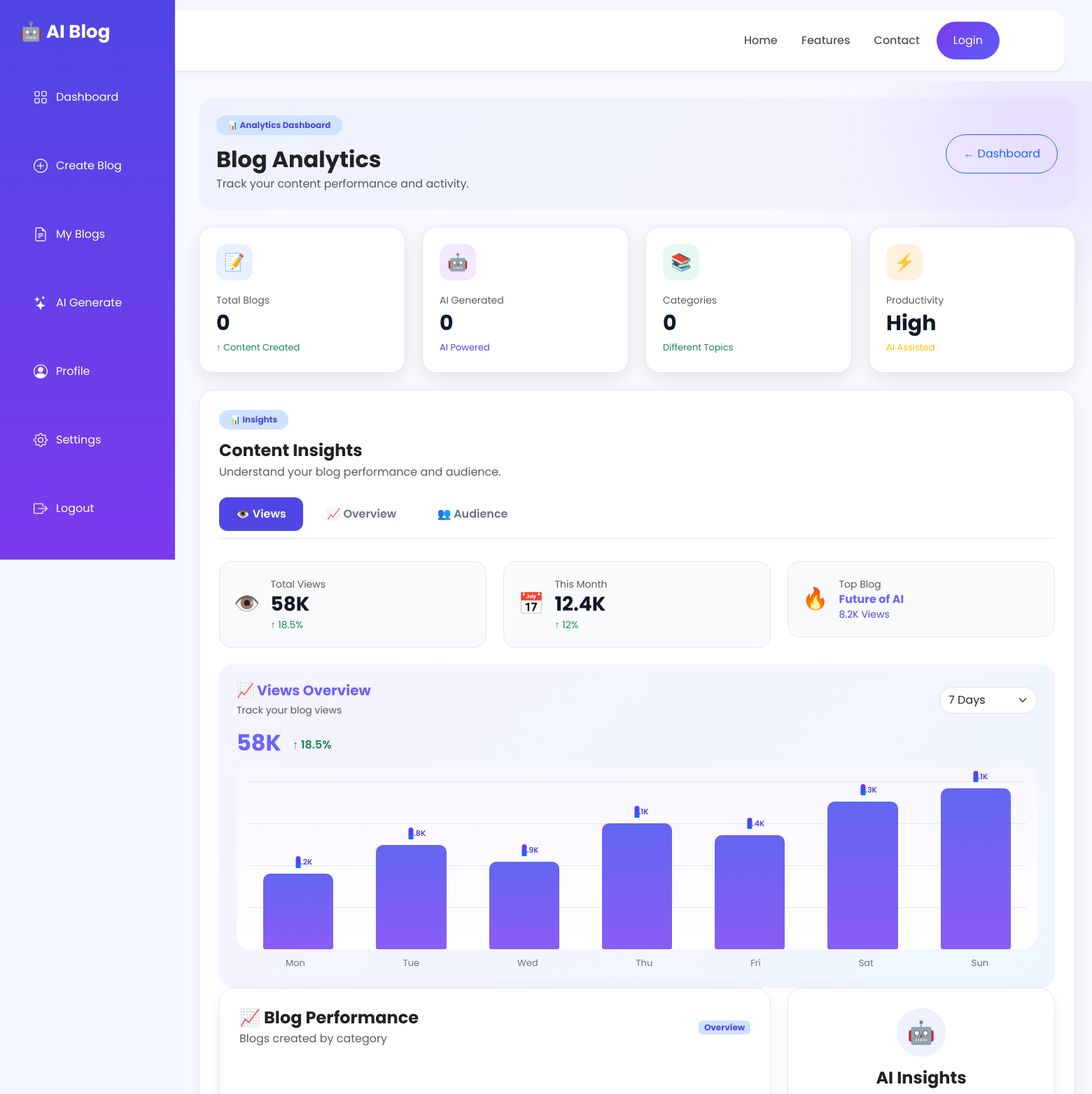
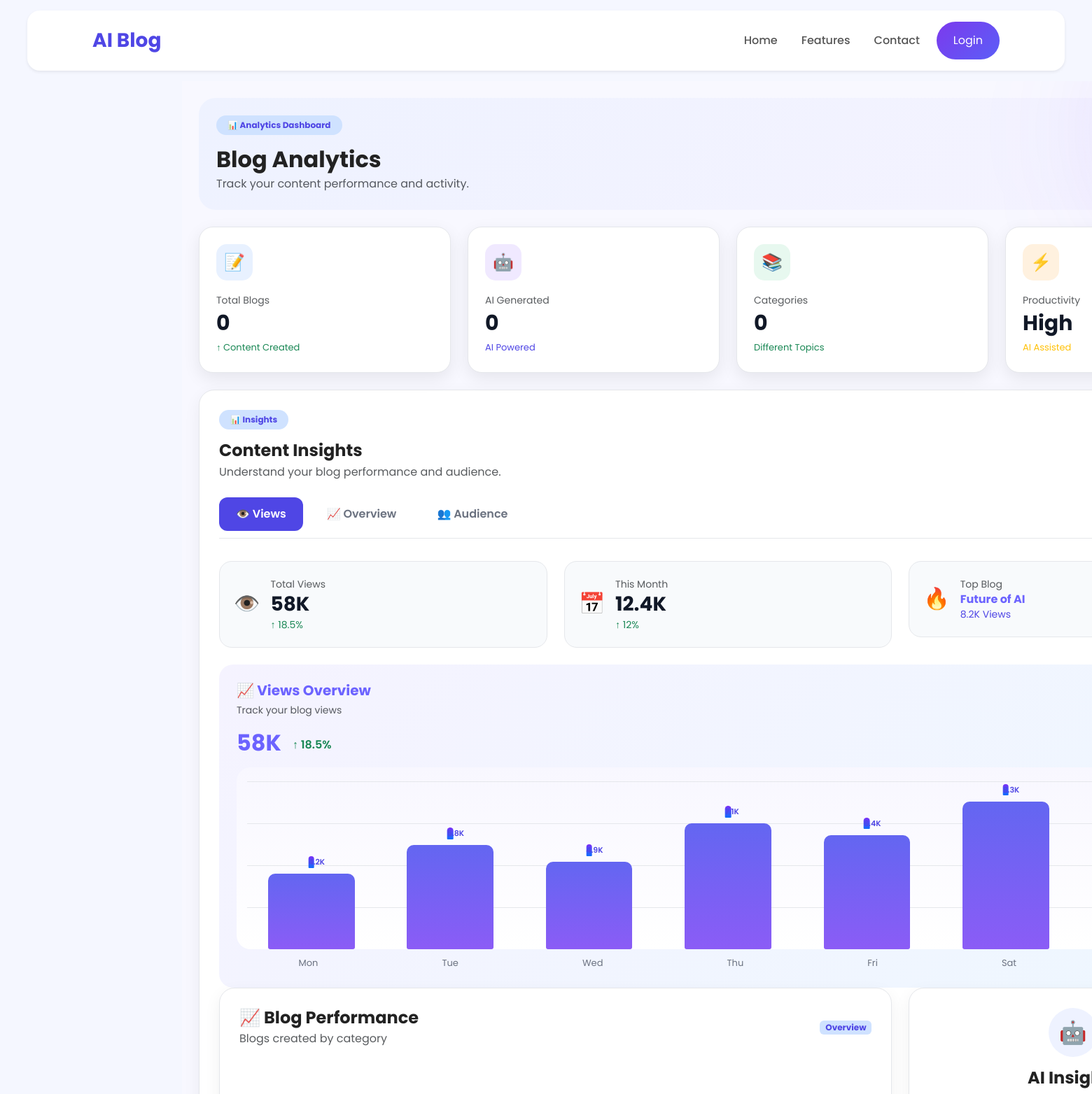
Before and after one commit to Snehal0227/AI-Blog-Generator, a Flask app: page /analytics in a window 1560 px wide; the page is wider, and only the part inside the window is pictured. Shown: the top 1564 px of that part at 70% size. Run offline with Flask 3, Linux system fonts and the light colour scheme.

Commit message:
Prepare Project for deployment

```diff
--- a/templates/analytics.html
+++ b/templates/analytics.html
@@ -4,7 +4,6 @@
 
 {% block content %}
 
-<div class="d-flex"> {% include "sidebar.html" %}
 
     <div class="main w-100 p-4">
 
```
